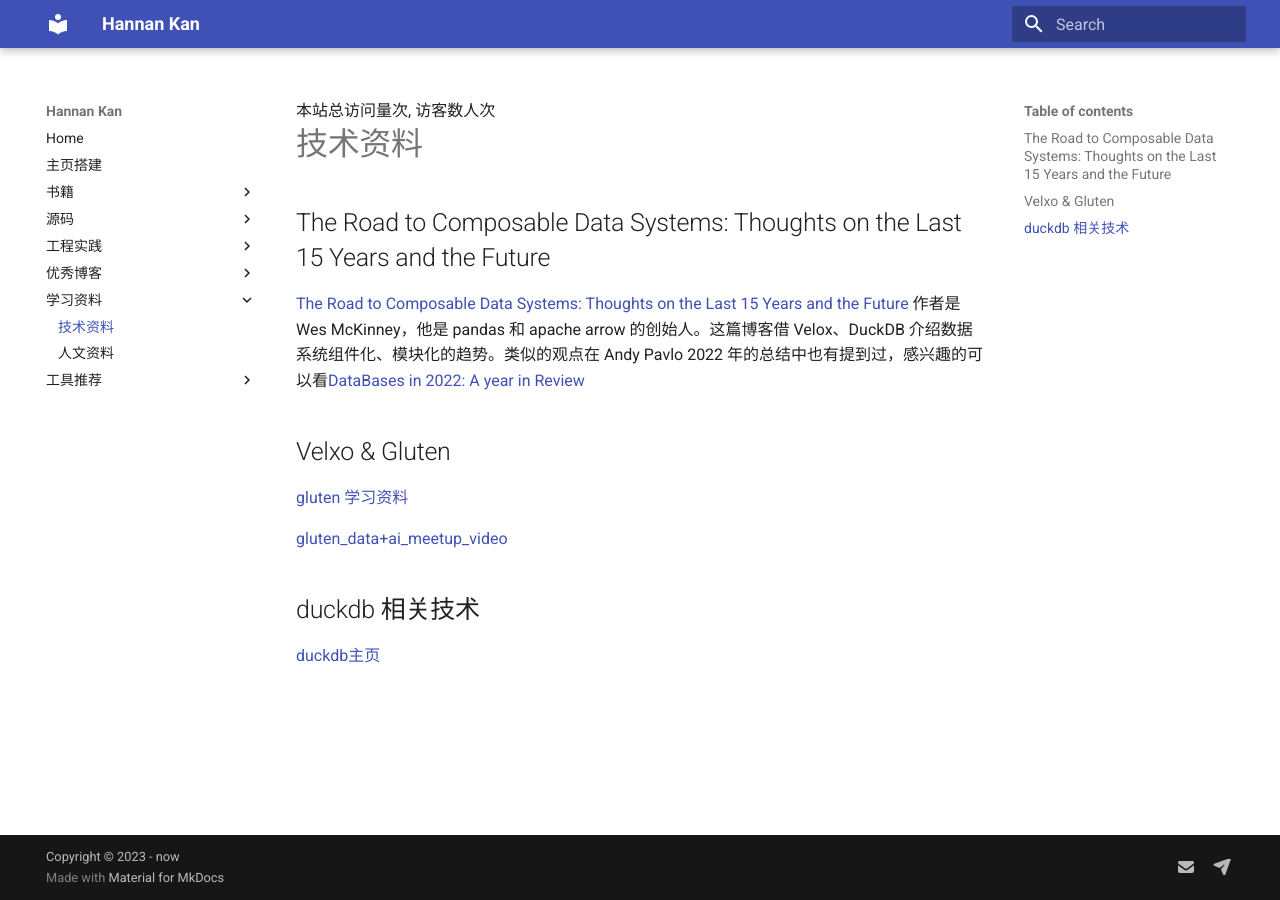
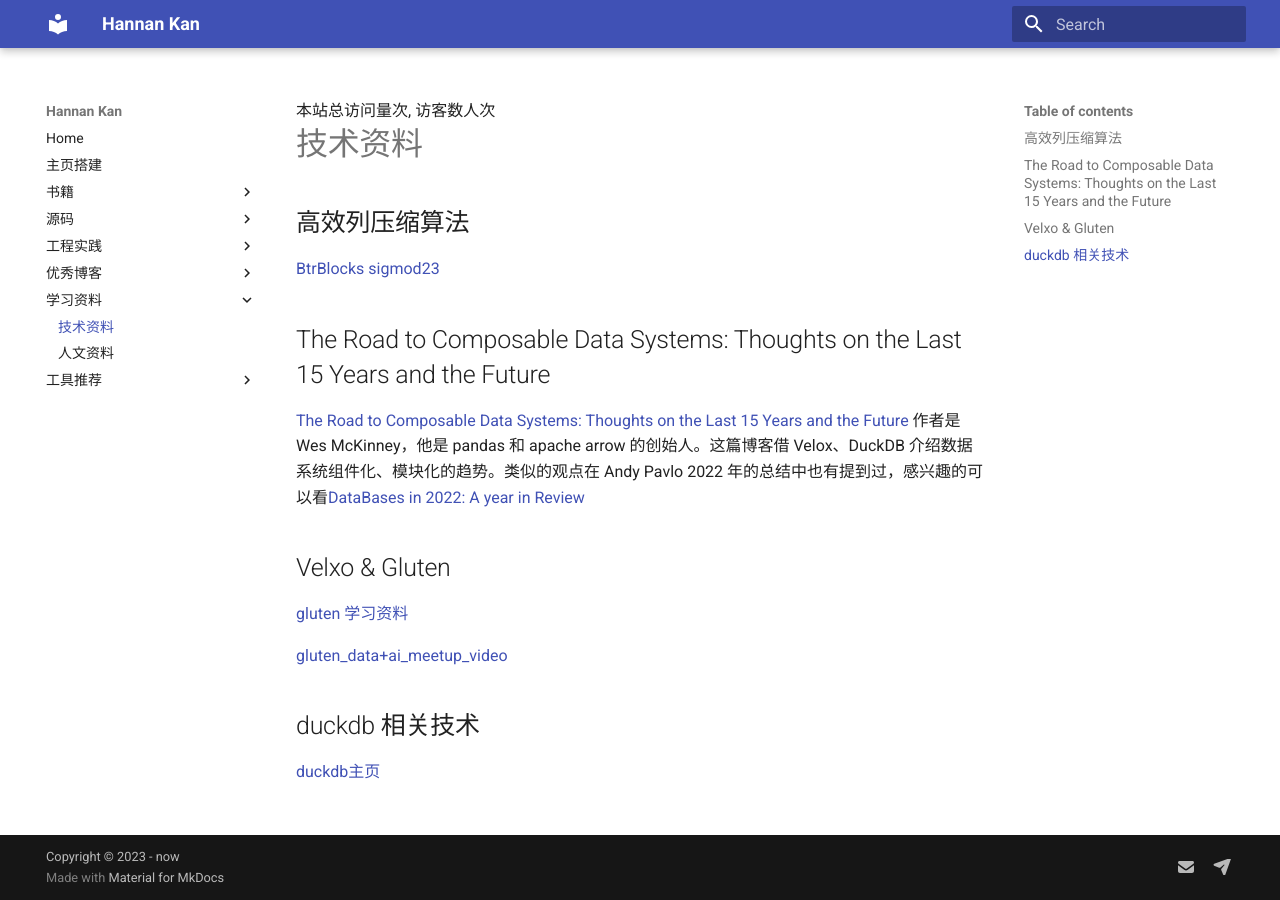
Before and after one commit to HannanKan/homepage, an MkDocs documentation site: the page built from docs/technical_materials.md, in a window 1280 px wide. Built offline with MkDocs 1.6.1 and Material for MkDocs 9.7.7, drawn with Linux system fonts in a browser that asks for light colours; comment, search, counter and statistics services are not loaded.

Commit message:
新增高效压缩算法

```diff
--- a/docs/technical_materials.md
+++ b/docs/technical_materials.md
@@ -1,4 +1,9 @@
 # 技术资料
+
+## 高效列压缩算法
+[BtrBlocks sigmod23]: https://zhuanlan.zhihu.com/p/657619369
+
+[BtrBlocks sigmod23]
 
 ## The Road to Composable Data Systems: Thoughts on the Last 15 Years and the Future
 [The Road to Composable Data Systems: Thoughts on the Last 15 Years and the Future]:https://wesmckinney.com/blog/looking-back-15-years/#modular-query-processing-duckdb-velox-and-friends
```
